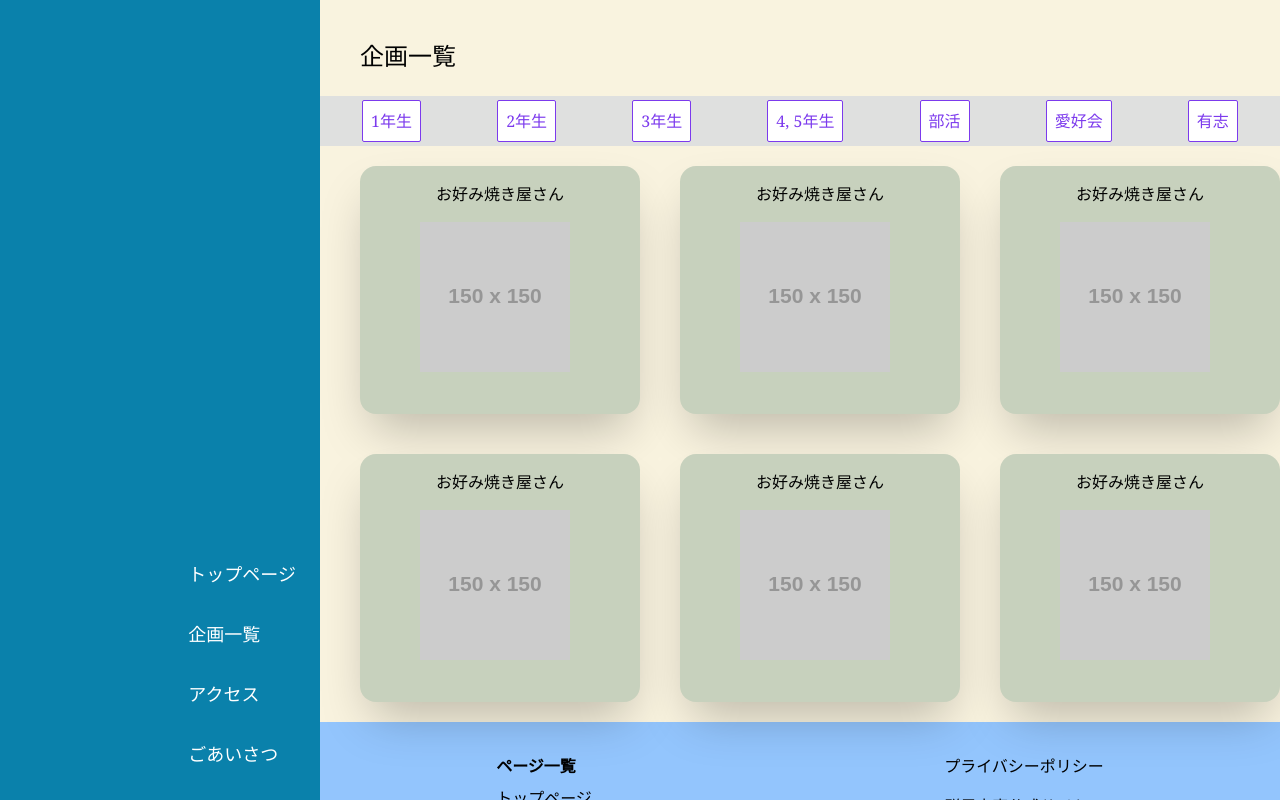
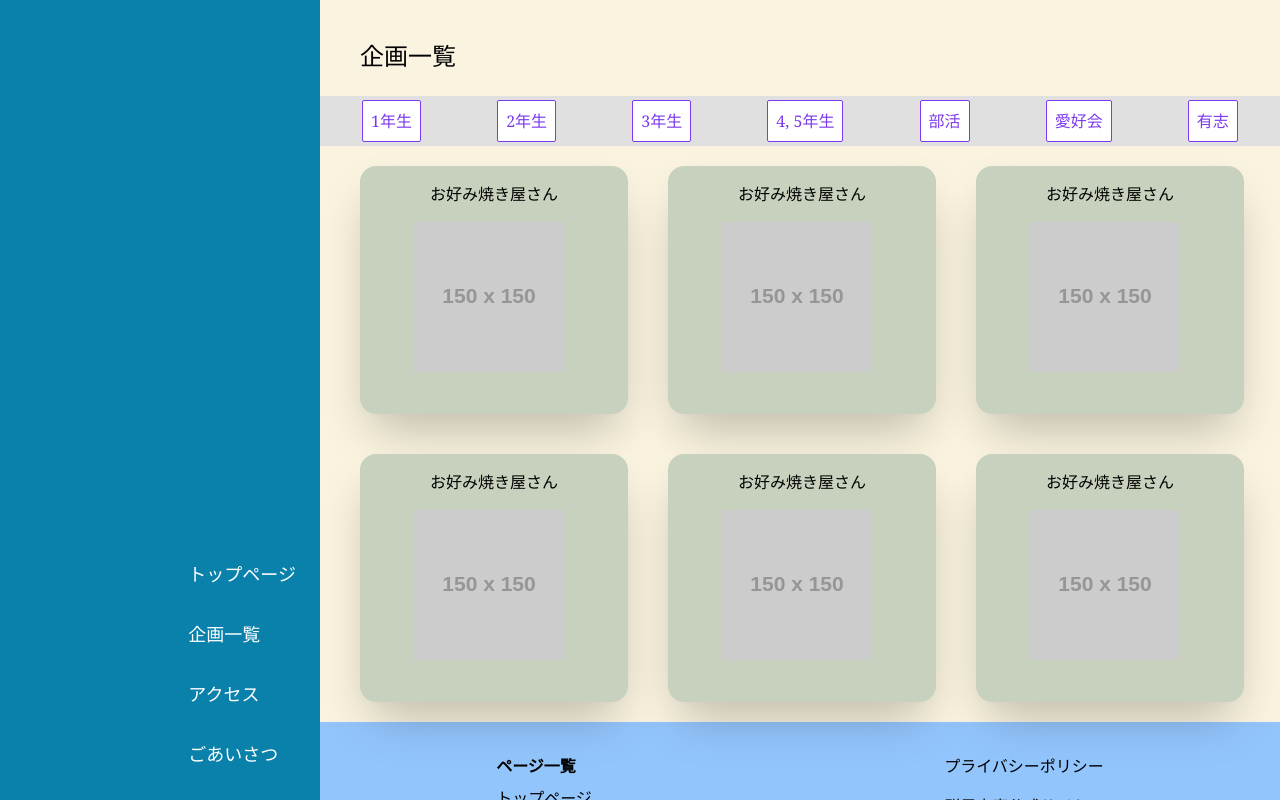
Before and after one commit to gKokasai/23rd.kokasai.com, a React app: page /project/group in a window 1280 px wide. Built offline with nearby package versions, Linux system fonts and the light colour scheme.

Commit message:
fix-ui: ProjectList を少し左にずらした

```diff
--- a/src/components/project/group/ProjectGroup.tsx
+++ b/src/components/project/group/ProjectGroup.tsx
@@ -46,7 +46,12 @@ const ProjectGroup: React.FC = () => {
             onClick={(event) => onClickFilterLabelItems(event)}
           />
         </div>
-        <ProjectList projectList={projectList} selectedGroup={selectedGroup} />
+        <div className="pc:pr-9">
+          <ProjectList
+            projectList={projectList}
+            selectedGroup={selectedGroup}
+          />
+        </div>
       </div>
     );
   }
```
